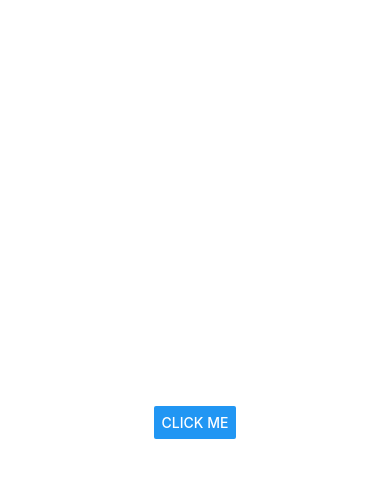
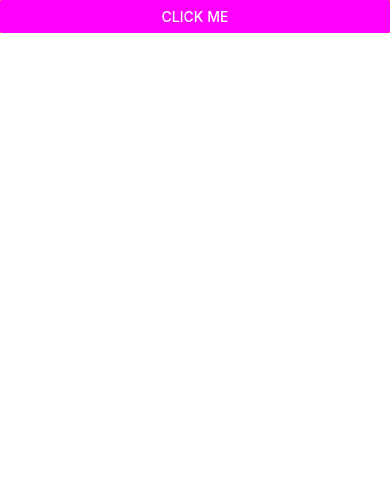
Before and after one commit to ashutosh65000/Done-with-It, a React Native app: screen / in a window 390 px wide. Shown: the top 478 px of the page. Built offline with nearby package versions, Linux system fonts and the light colour scheme.

Commit message:
inline stylesheet

```diff
--- a/App.js
+++ b/App.js
@@ -1,33 +1,20 @@
 import { StatusBar } from 'expo-status-bar';
 import React from 'react';
-import { StyleSheet, Text, View, Image, TouchableHighlight, Button, Alert, SafeAreaView } from 'react-native';
+import { StyleSheet, Text, SafeAreaView, Image, TouchableHighlight, Button, Alert } from 'react-native';
 
 export default function App() {
   return (
-    <SafeAreaView style={styles.container}>
-      {/* <Text numberOfLines={2} selectable={true} selectionColor={"#99cc77"}>
-        Hello there. This is a very long text. I want to make this text very very very long so that it takes atleast two lines.
-      </Text> */}
+    <SafeAreaView style={{ backgroundColor: "orange" }}>
       <Button
+        color="magenta"
         title="Click Me"
         onPress={() =>
-          Alert.prompt()
-        }
+          Alert.alert(
+            "Favourite Movie",
+            "Avengers Assemble."
+          )}
       />
-      {/* <TouchableHighlight onPress={() => console.log("Image Pressed")}> */}
-      {/* network images */}
-      {/* <Image
-          fadeDuration={3000}
-          source={
-            {
-              width: 200,
-              height: 300,
-              uri: "https://2.bp.blogspot.com/-cIjErjDVzYg/XMXsHNqcjCI/AAAAAAAAE8k/q1J6yx82Q8EEbGk2XbKIbzwHnsg-z4XBgCEwYBhgL/s1600/Karishma%2BSharma%2B-%2Bhot%2Bindian%2Bactress%2B-%2Bbra%2B-%2Bragini%2Bmms%2Breturns%2B%252820%2529.jpg"
-            }
-          }
-        /> */}
-      {/* </TouchableHighlight> */}
-      {/* <StatusBar style="auto" /> */}
+      <StatusBar style="auto" />
     </SafeAreaView>
   );
 }
```
